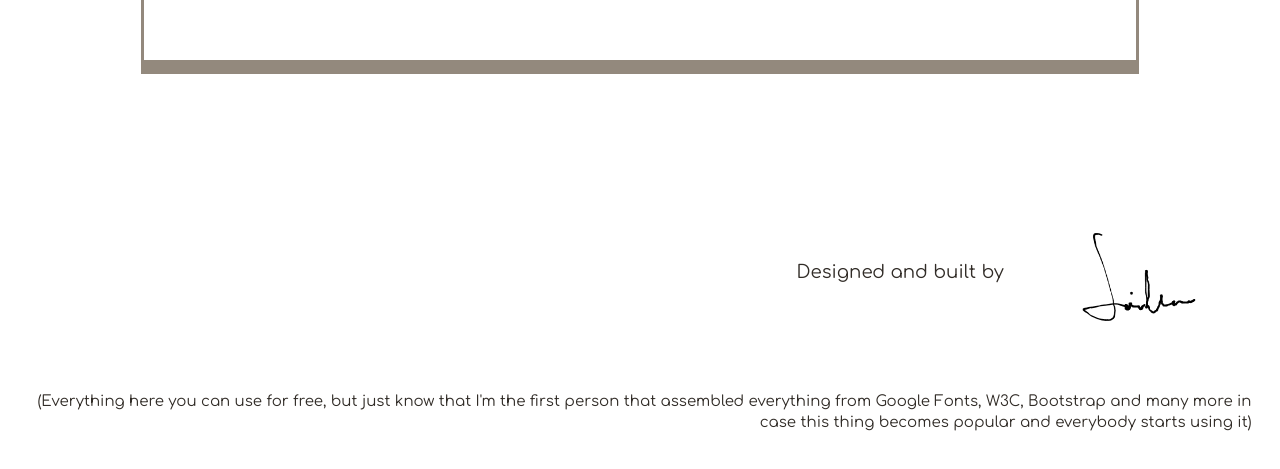
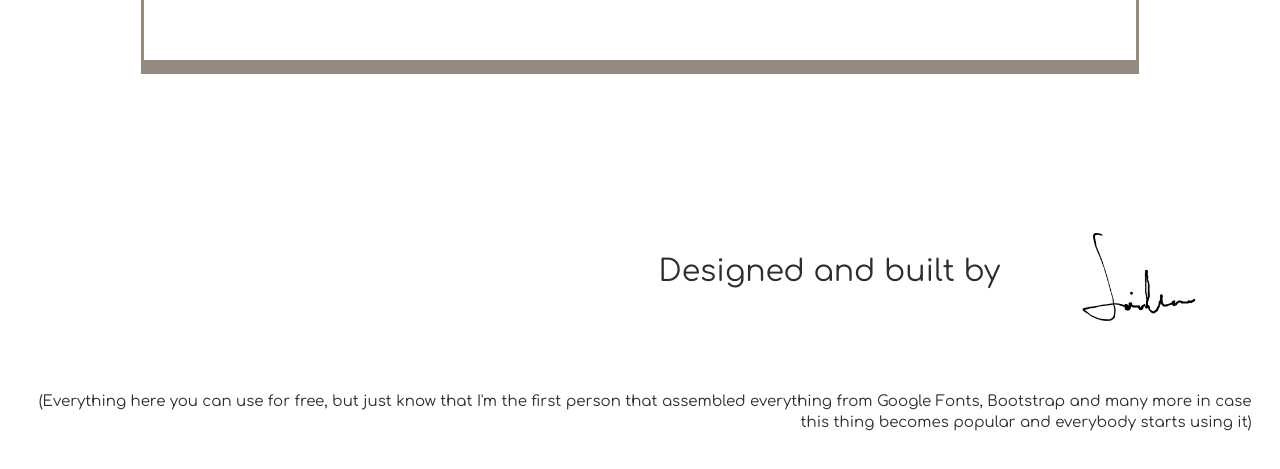
Before and after one commit to jluo9612/spoiling-fridge, a plain HTML site: page index.html in a window 1280 px wide. Shown: the part 635-1104 px from the top of the page. Drawn offline with nearby package versions, Linux system fonts and the light colour scheme.

Commit message:
Tweak small things

```diff
--- a/index.html
+++ b/index.html
@@ -151,10 +151,10 @@
 
   <!--footer-->
   <footer style="text-align: right;">
-    <p class="note" style="vertical-alignment: middle; padding: 2%;">Designed and built by <a href="https://github.com/jluo9612"><img src="sign.png" style="width: 230px; height: 100px;"></a>
+    <p class="note" style="vertical-alignment: middle; padding: 2%; font-size: 30px;">Designed and built by <a href="https://github.com/jluo9612"><img src="sign.png" style="width: 230px; height: 100px;"></a>
     </p>
     <br>
-    <p class="note" style="vertical-alignment: middle; padding: 1%; font-size: 15px;">(Everything here you can use for free, but just know that I'm the first person that assembled everything from Google Fonts, W3C, Bootstrap and many more in case this thing becomes popular and everybody starts using it)</p>
+    <p class="note" style="vertical-alignment: middle; padding: 1%; font-size: 15px;">(Everything here you can use for free, but just know that I'm the first person that assembled everything from Google Fonts, Bootstrap and many more in case this thing becomes popular and everybody starts using it)</p>
   </footer>
 
 </div> <!--end of body container/angular controller-->
```
